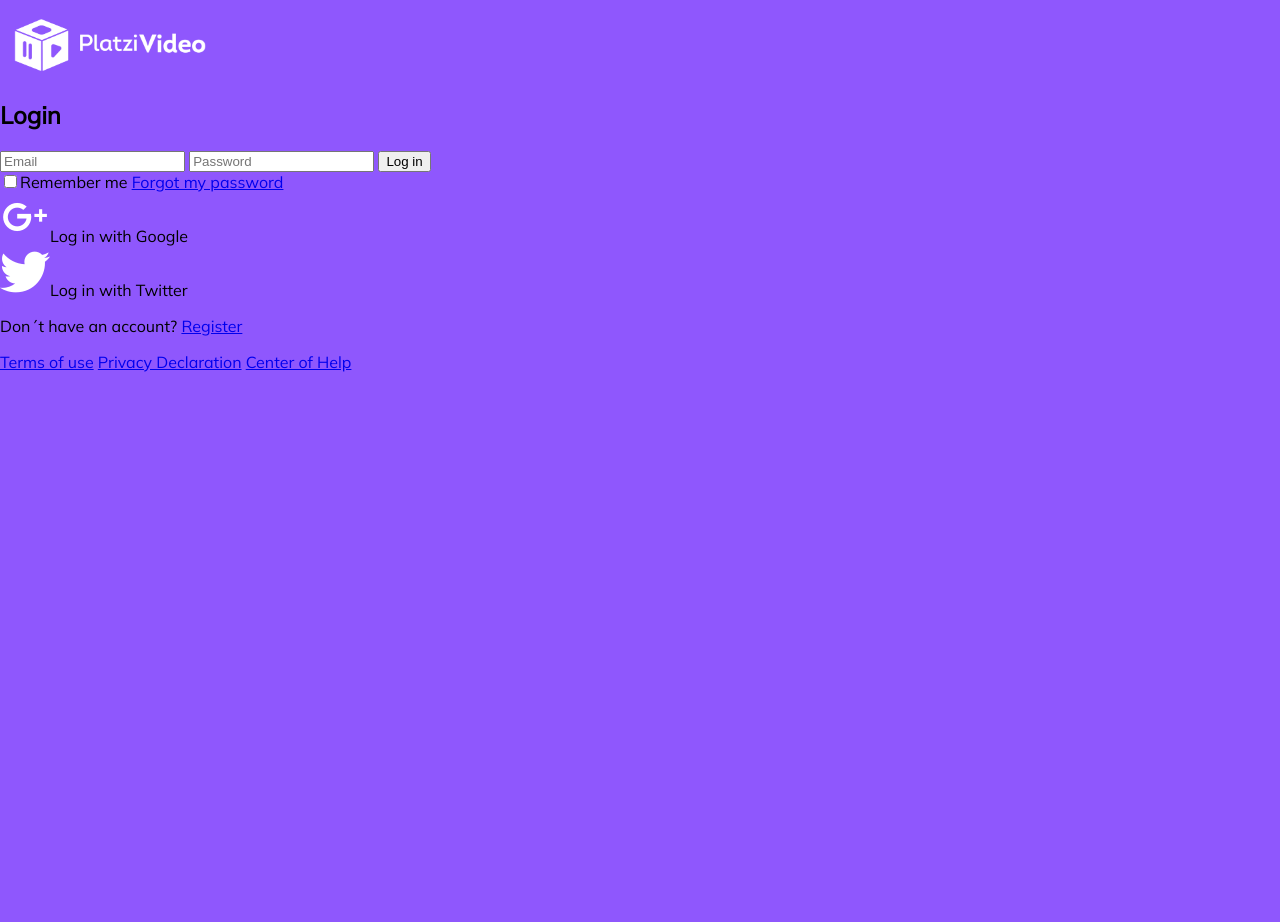
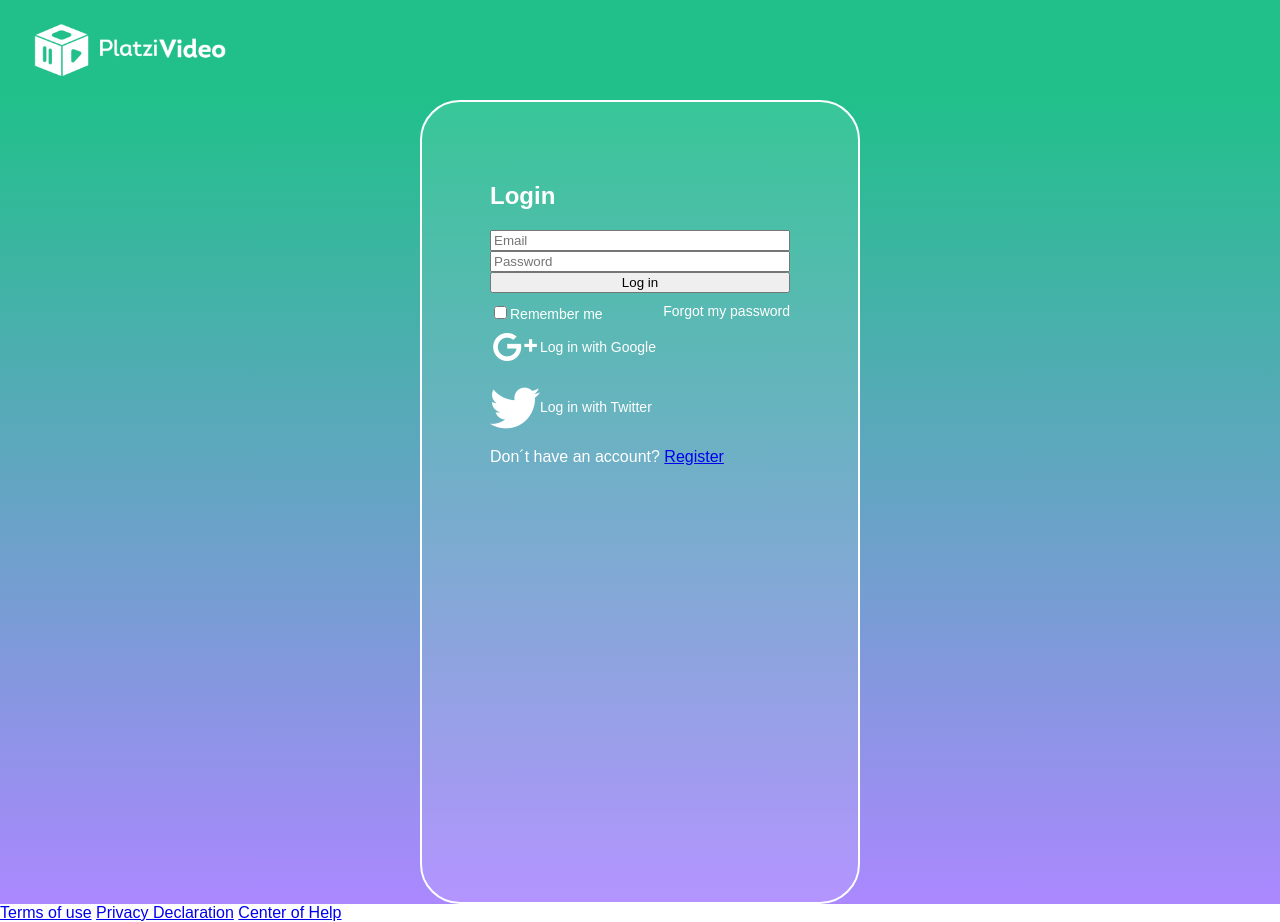
Before and after one commit to dagibu301/platzi-video, a plain HTML site: page login.html in a window 1280 px wide. Before the commit the page ends 800 px from the top, so only its background shows below. Drawn offline with Linux system fonts and the light colour scheme.

Commit message:
CFD_31: Maquetación de la pantalla de login: Estilización con CSS

```diff
--- a/login.html
+++ b/login.html
@@ -9,28 +9,9 @@
       href="https://fonts.googleapis.com/css2?family=Mulish&display=swap"
       rel="stylesheet"
     />
+    <link rel="stylesheet" href="style.css">
     <title>Platzi Video</title>
   </head>
-  <style>
-    body {
-      margin: 0px;
-      font-family: "Mulish", sans-serif;
-      background-color: #8f57fd;
-    }
-    .header {
-      background-color: #8f57fd;
-      width: 100%;
-      height: 80px;
-      display: flex;
-      justify-content: space-between;
-      align-items: center;
-    }
-    .header__img {
-      width: 200px;
-      margin-top: 10px;
-      margin-left: 10px;
-    }
-  </style>
   <body>
     <header class="header">
       <img
--- /dev/null
+++ b/style.css
@@ -0,0 +1,63 @@
+body {
+  margin: 0;
+  font-family: "Muli", sans-serif;
+}
+.header {
+  align-items: center;
+  background-color: #21c08b;
+  color: white;
+  display: flex;
+  height: 100px;
+  justify-content: space-between;
+  top: 0px;
+  width: 100%;
+}
+.header__img {
+  margin-left: 30px;
+  width: 200px;
+}
+.login {
+  background: linear-gradient(#21c08b, #ab88ff);
+  display: flex;
+  align-items: center;
+  justify-content: center;
+  flex-direction: column;
+  padding: 0px 30px;
+  min-height: calc(100vh - 200px);
+}
+.login__container {
+  background-color: rgba(255, 255, 255, 0.1);
+  border: 2px solid white;
+  border-radius: 40px;
+  color: white;
+  padding: 60px 68px 40px;
+  min-height: 700px;
+  width: 300px;
+}
+.login__container--form {
+  display: flex;
+  flex-direction: column;
+}
+.login__container--form label {
+  font-size: 14px;
+}
+.login__container--remember-me {
+  color: white;
+  display: flex;
+  justify-content: space-between;
+  margin-top: 10px;
+}
+.login__container--remember-me a {
+  color: white;
+  font-size: 14px;
+  text-decoration: none;
+}
+.login__container--remember-me a:hover {
+  text-decoration: underline;
+}
+.login__container--social-media > div {
+  display: flex;
+  align-items: center;
+  font-size: 14px;
+  margin-bottom: 10px;
+}
```
